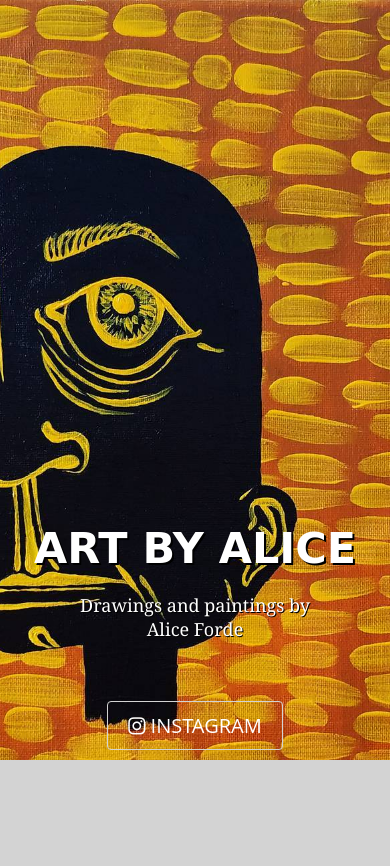
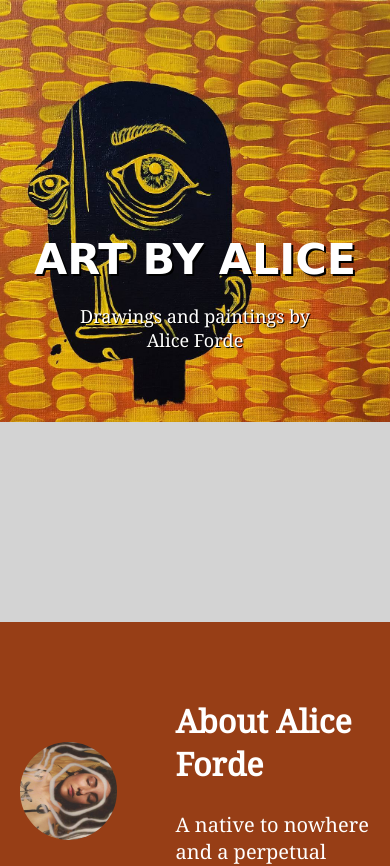
Before and after one commit to marykatefain/aliceportfolio, a website: page www/index.html in a window 390 px wide. Shown: the top 866 px of the page. Drawn offline with nearby package versions, Linux system fonts and the light colour scheme; files that its build step writes are made by us from their sources; a web font is replaced by a local one.

Commit message:
top mobile styles

```diff
--- a/www/assets/styles/style.scss
+++ b/www/assets/styles/style.scss
@@ -25,6 +25,8 @@ header {
   header {
     display: flex;
     flex-direction: column-reverse;
+    height: 50vh;
+    min-height: 100px;
   }
 }
 
@@ -82,14 +84,7 @@ nav {
 
 @media (max-width: 600px) {
   nav {
-    width: 100%;
-    ul {
-      width: 100%;
-      padding: 0px;
-      margin-top: 20px;
-      margin-bottom: 0px;
-      justify-content: center;
-    }
+    display: none;
   }
 }
 
@@ -114,7 +109,7 @@ nav {
 
 @media (max-width: 600px) {
   .introduction {
-    margin: 40px auto 10px auto;
+    margin: 50px auto;
     text-align: center;
     h1 {
       font-size: 11vw;
```
